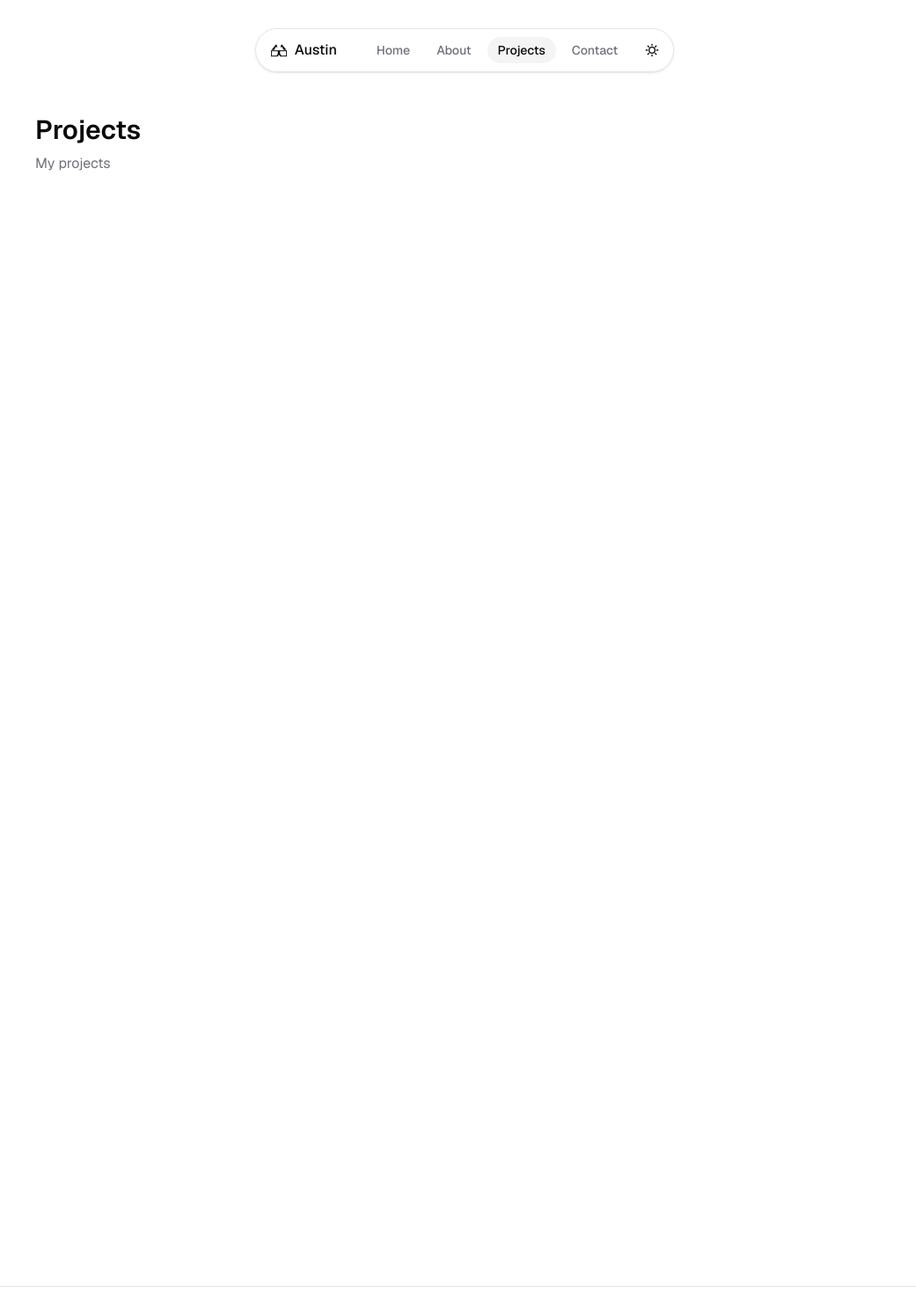
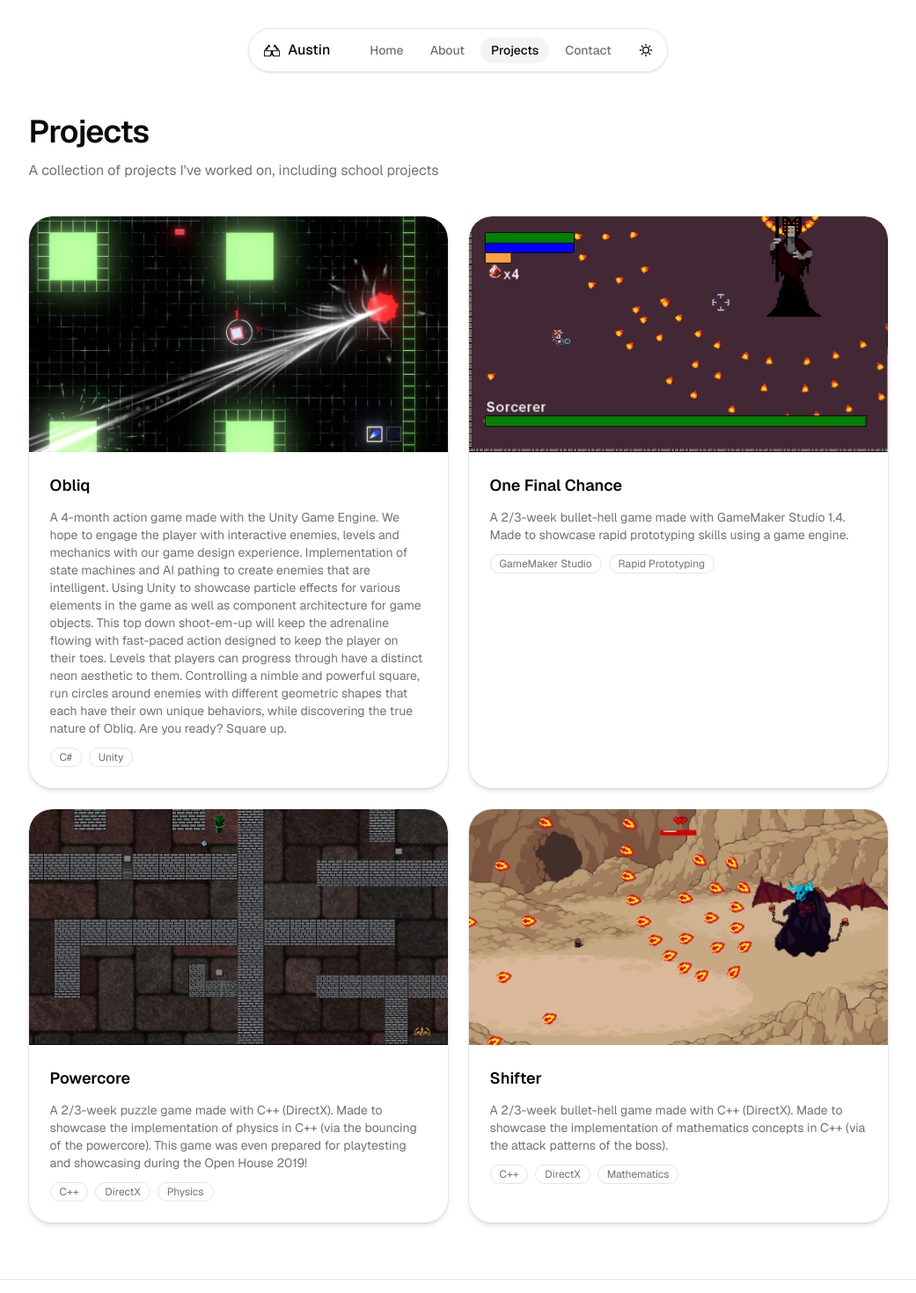
Before and after one commit to austinhwangjr/austinhwangjr.github.io, a Next.js app: page /projects in a window 1280 px wide. Shown: the top 1470 px of the page at 88% size, without its empty margins (112-1153 px from the left). Built offline with nearby package versions, Linux system fonts and the light colour scheme.

Commit message:
feat: Added Projects page, added old projects (from previous Weebly site)

```diff
--- a/src/app/globals.css
+++ b/src/app/globals.css
@@ -129,5 +129,6 @@
   }
   html {
     @apply font-sans;
+    scrollbar-gutter: stable;
   }
 }
--- a/src/app/layout.tsx
+++ b/src/app/layout.tsx
@@ -17,7 +17,10 @@ const geistMono = Geist_Mono({
 });
 
 export const metadata: Metadata = {
-  title: "Austin's Site",
+  title: {
+    default: "Austin's Site",
+    template: "Austin's Site | %s"
+  },
   description: "My site, made with Next.js, hosted on GitHub Pages",
 };
 
--- a/src/app/page.tsx
+++ b/src/app/page.tsx
@@ -1,7 +1,7 @@
 import Link from "next/link";
-import Hero from "@/components/pages/home/hero";
-import Skills from "@/components/pages/home/skills";
-import FeaturedProjects from "@/components/pages/home/featured-projects";
+import Hero from "@/components/home/hero";
+import Skills from "@/components/home/skills";
+import FeaturedProjects from "@/components/home/featured-projects";
 
 export default function Home() {
   return (
--- a/src/app/projects/page.tsx
+++ b/src/app/projects/page.tsx
@@ -1,9 +1,23 @@
+import type { Metadata } from "next";
+import ProjectGrid from "@/components/projects/project-grid";
+import { projects } from "@/data/projects";
+
+export const metadata: Metadata = {
+  title: "Projects",
+  description: "Things I've worked on.",
+};
+
 export default function ProjectsPage() {
   return (
     <main className="mx-auto w-full max-w-5xl px-6 py-16">
-      <h1 className="text-3xl font-semibold">Projects</h1>
-      <p className="mt-2 text-muted-foreground">My projects</p>
-      <div className="h-[150vh]" />
+      <header className="mb-10">
+        <h1 className="text-4xl font-semibold tracking-tight">Projects</h1>
+        <p className="mt-3 text-muted-foreground">
+          A collection of projects I&apos;ve worked on, including school projects
+        </p>
+      </header>
+
+      <ProjectGrid projects={projects} />
     </main>
   );
 }
--- a/src/components/pages/home/featured-projects.tsx
+++ b/src/components/home/featured-projects.tsx
@@ -1,6 +1,6 @@
 import Link from "next/link";
 import { FaArrowRight } from "react-icons/fa6";
-import ProjectCard from "@/components/project-card";
+import ProjectCard from "@/components/projects/project-card";
 import { buttonVariants } from "@/components/ui/button";
 import { projects } from "@/data/projects";
 
@@ -9,7 +9,7 @@ export default function FeaturedProjects() {
 
   return (
     <section className="mx-auto w-full max-w-5xl px-6 py-12">
-      <h2 className="text-2xl font-semibold tracking-tight">Featured projects</h2>
+      <h2 className="text-2xl font-semibold tracking-tight">Featured Projects</h2>
 
       {/* ToDo: Remove when projects are added */}
       <br></br>
--- a/src/components/project-card.tsx
+++ b/src/components/projects/project-card.tsx
@@ -9,6 +9,7 @@ export default function ProjectCard({ project }: { project: Project }) {
 
   return (
     <Card className="overflow-hidden pt-0 transition-shadow hover:shadow-md">
+      {/* Image of project */}
       {image ? (
         <Image
           src={image}
@@ -24,9 +25,11 @@ export default function ProjectCard({ project }: { project: Project }) {
       )}
 
       <CardContent className="flex flex-1 flex-col gap-3">
+        {/* Project title / description */}
         <h3 className="text-lg font-semibold">{title}</h3>
         <p className="text-sm text-muted-foreground">{description}</p>
 
+        {/* Project tag(s) */}
         <ul className="flex flex-wrap gap-2">
           {tags.map((tag) => (
             <li
@@ -38,6 +41,8 @@ export default function ProjectCard({ project }: { project: Project }) {
           ))}
         </ul>
 
+        {/* Repo and demo links (if present) */}
+        {(repo || demo) && (
           <div className="mt-auto flex gap-4 pt-2 text-sm">
             {repo && (
               <a
@@ -60,6 +65,7 @@ export default function ProjectCard({ project }: { project: Project }) {
               </a>
             )}
           </div>
+        )}
       </CardContent>
     </Card>
   );
--- /dev/null
+++ b/src/components/projects/project-grid.tsx
@@ -0,0 +1,43 @@
+"use client";
+
+import { useState } from "react";
+import ProjectCard from "@/components/projects/project-card";
+import { Button } from "@/components/ui/button";
+import type { Project } from "@/data/projects";
+
+export default function ProjectGrid({ projects }: { projects: Project[] }) {
+  const categories = ["All", ...Array.from(new Set(projects.map((p) => p.category)))];
+  const [active, setActive] = useState("All");
+
+  const visible =
+    active === "All" ? projects : projects.filter((p) => p.category === active);
+
+  return (
+    <>
+      {/* Filter based on project category */}
+      {categories.length > 2 && (
+        <div className="flex flex-wrap justify-center gap-2">
+          {categories.map((category) => (
+            <Button
+              key={category}
+              size="sm"
+              variant={active === category ? "default" : "outline"}
+              className="rounded-full"
+              aria-pressed={active === category}
+              onClick={() => setActive(category)}
+            >
+              {category}
+            </Button>
+          ))}
+        </div>
+      )}
+
+      {/* Cards for each project */}
+      <div className="mt-10 grid gap-6 md:grid-cols-2">
+        {visible.map((project) => (
+          <ProjectCard key={project.title} project={project} />
+        ))}
+      </div>
+    </>
+  );
+}
--- a/src/data/projects.ts
+++ b/src/data/projects.ts
@@ -1,6 +1,7 @@
 export type Project = {
   title: string;
   description: string;
+  category: string;     // type of project, for filtering
   tags: string[];       // tech stack used, for filtering
   repo?: string;
   demo?: string;
@@ -10,13 +11,35 @@ export type Project = {
 
 export const projects: Project[] = [
   {
-    title: "Project One",
-    description: "What it does.",
-    tags: ["Next.js", "TypeScript"],
+    title: "Obliq",
+    description: "A 4-month action game made with the Unity Game Engine. We hope to engage the player with interactive enemies, levels and mechanics with our game design experience. Implementation of state machines and AI pathing to create enemies that are intelligent. Using Unity to showcase particle effects for various elements in the game as well as component architecture for game objects. This top down shoot-em-up will keep the adrenaline flowing with fast-paced action designed to keep the player on their toes. Levels that players can progress through have a distinct neon aesthetic to them. Controlling a nimble and powerful square, run circles around enemies with different geometric shapes that each have their own unique behaviors, while discovering the true nature of Obliq. Are you ready? Square up.",
+    category: "Game",
+    tags: ["C#", "Unity"],
+    image: "/projects/Obliq/obliq2_orig.jpg",
+    featured: true,
   },
   {
-    title: "Project Two",
-    description: "What it does.",
-    tags: ["Next.js", "TypeScript"],
+    title: "One Final Chance",
+    description: "A 2/3-week bullet-hell game made with GameMaker Studio 1.4. Made to showcase rapid prototyping skills using a game engine.",
+    category: "Game",
+    tags: ["GameMaker Studio", "Rapid Prototyping"],
+    image: "/projects/One Final Chance/onefinalchanceboss_orig.png",
+    featured: true,
+  },
+  {
+    title: "Powercore",
+    description: " A 2/3-week puzzle game made with C++ (DirectX). Made to showcase the implementation of physics in C++ (via the bouncing of the powercore). This game was even prepared for playtesting and showcasing during the Open House 2019!",
+    category: "Game",
+    tags: ["C++", "DirectX", "Physics"],
+    image: "/projects/Powercore/powercoregameplay_orig.png",
+    featured: false,
+  },
+  {
+    title: "Shifter",
+    description: " A 2/3-week bullet-hell game made with C++ (DirectX). Made to showcase the implementation of mathematics concepts in C++ (via the attack patterns of the boss).",
+    category: "Game",
+    tags: ["C++", "DirectX", "Mathematics"],
+    image: "/projects/Shifter/shifterbossphase1_orig.png",
+    featured: false,
   },
 ];
```
Also changed, not shown: src/components/home/hero.tsx (renamed from src/components/pages/home/hero.tsx), src/components/home/skills.tsx (renamed from src/components/pages/home/skills.tsx). Lines whose indentation alone changed are shown as unchanged.
